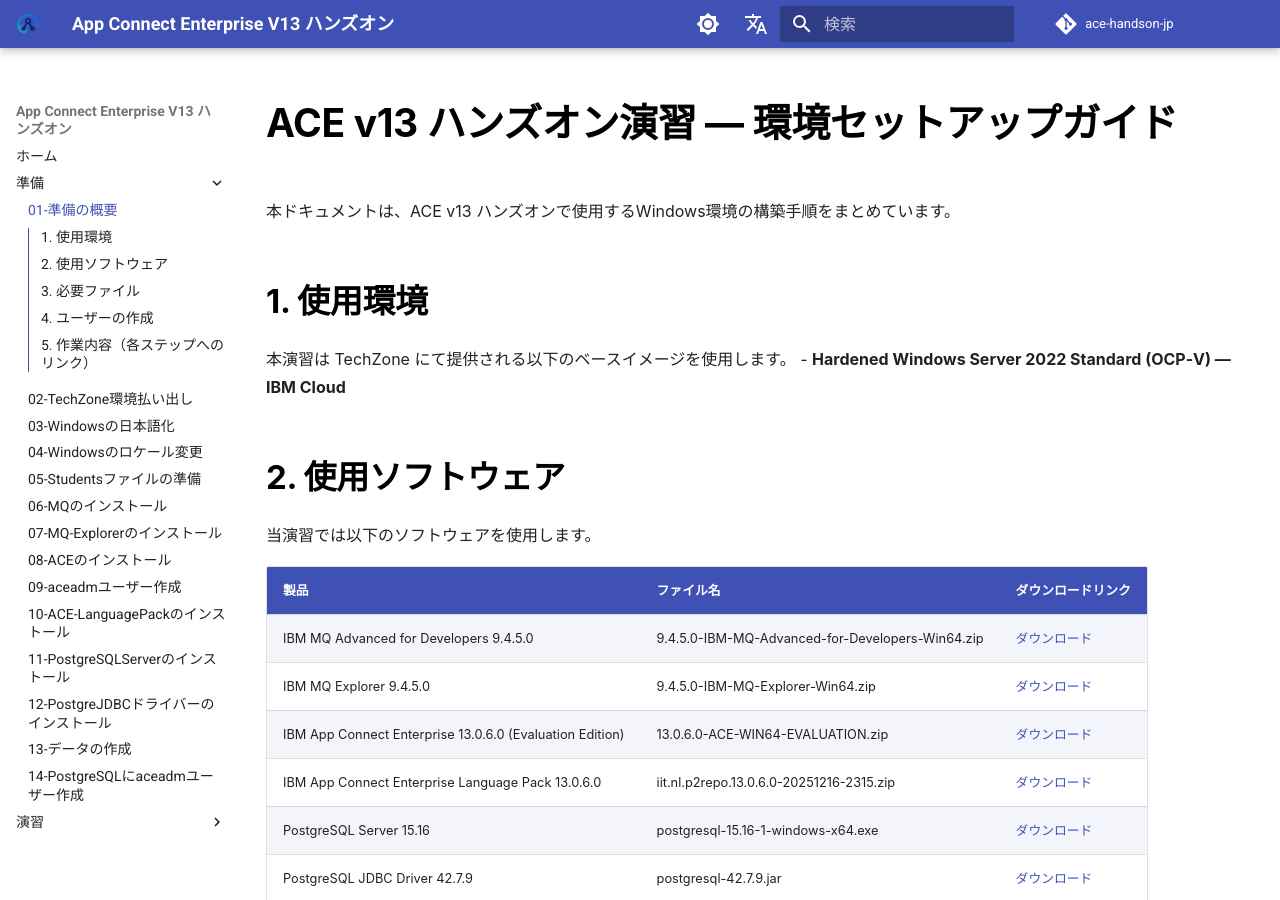
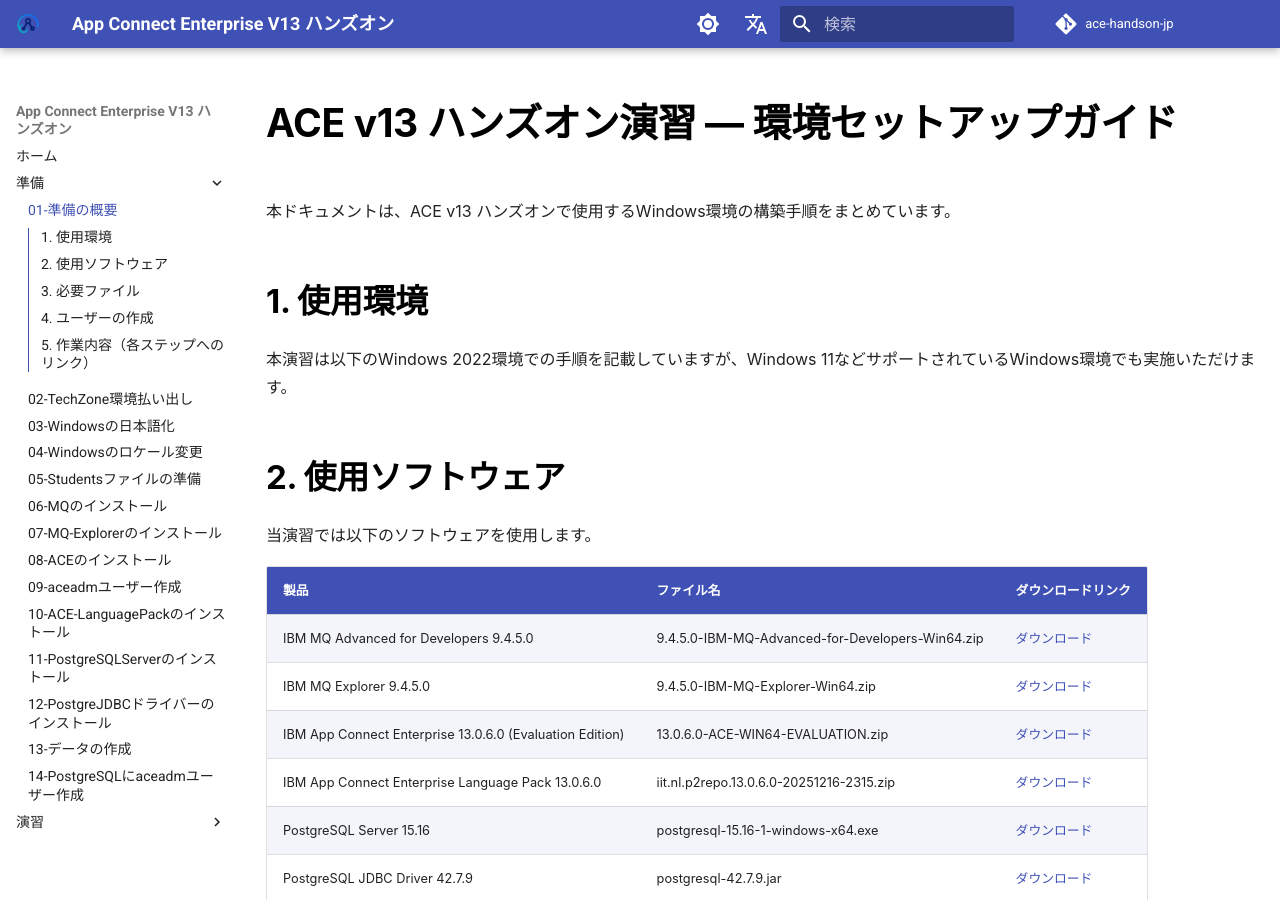
Before and after one commit to IBM-Integration-JP/ACE_HandsOn, an MkDocs documentation site: the page built from docs/準備/01-準備の概要.md, in a window 1280 px wide and 900 px high. Built offline with MkDocs 1.6.1 and Material for MkDocs 9.7.7, drawn with Linux system fonts in a browser that asks for light colours; comment, search, counter and statistics services are not loaded.

```diff
--- a/docs/準備/01-準備の概要.md
+++ b/docs/準備/01-準備の概要.md
@@ -4,9 +4,7 @@
 
 ## 1. 使用環境
 
-本演習は TechZone にて提供される以下のベースイメージを使用します。
-- **Hardened Windows Server 2022 Standard (OCP‑V) — IBM Cloud**
-
+本演習は以下のWindows 2022環境での手順を記載していますが、Windows 11などサポートされているWindows環境でも実施いただけます。
 ## 2. 使用ソフトウェア
 
 当演習では以下のソフトウェアを使用します。
--- a/mkdocs.yml
+++ b/mkdocs.yml
@@ -105,6 +105,6 @@ markdown_extensions:
         - name: mermaid         # Mermaid
           class: mermaid
           format: !!python/name:pymdownx.superfences.fence_code_format
-
+  - pymdownx.tilde:             # 取り消し線
 # Copyright
 copyright: Copyright © 2025 IBM Japan, Ltd. All rights reserved.
```
